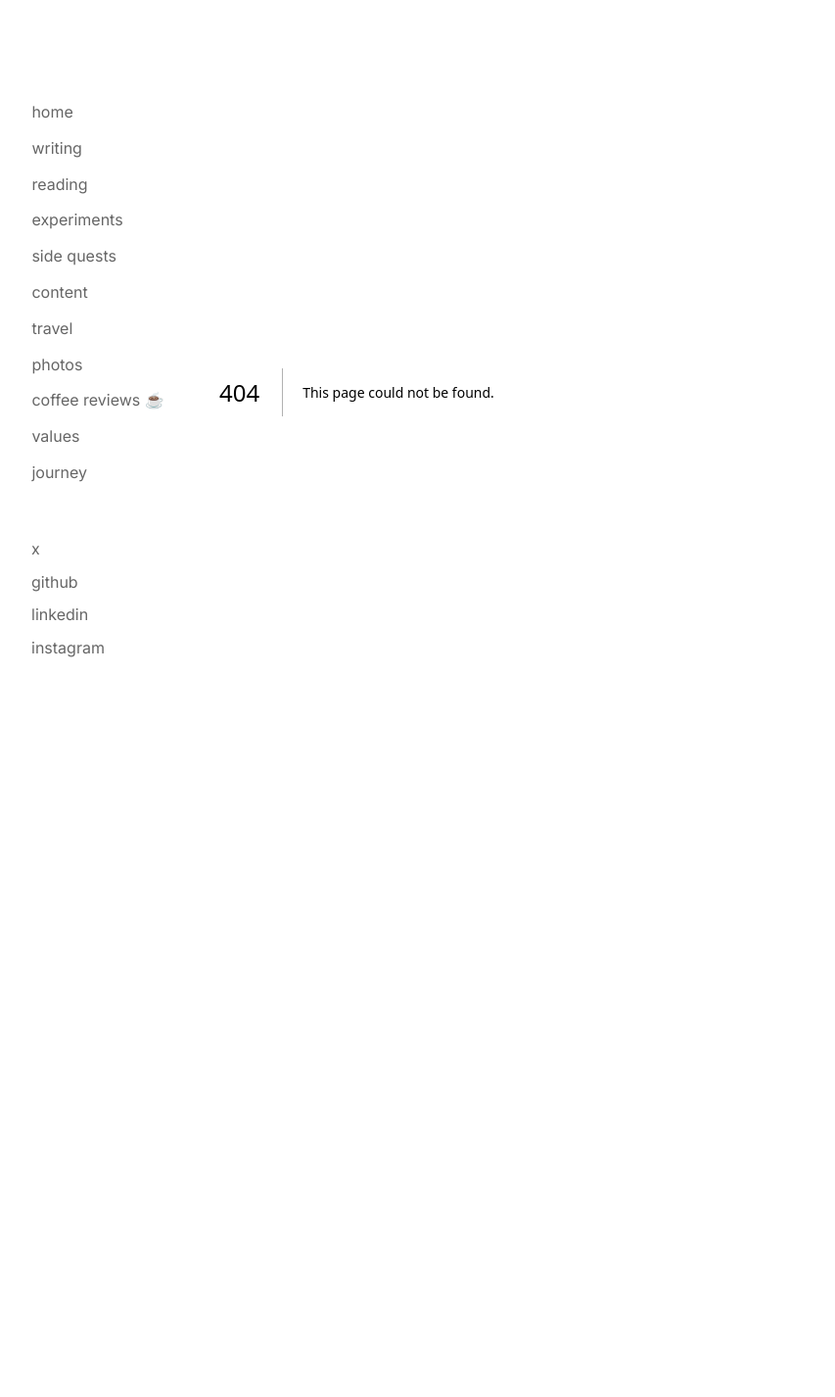
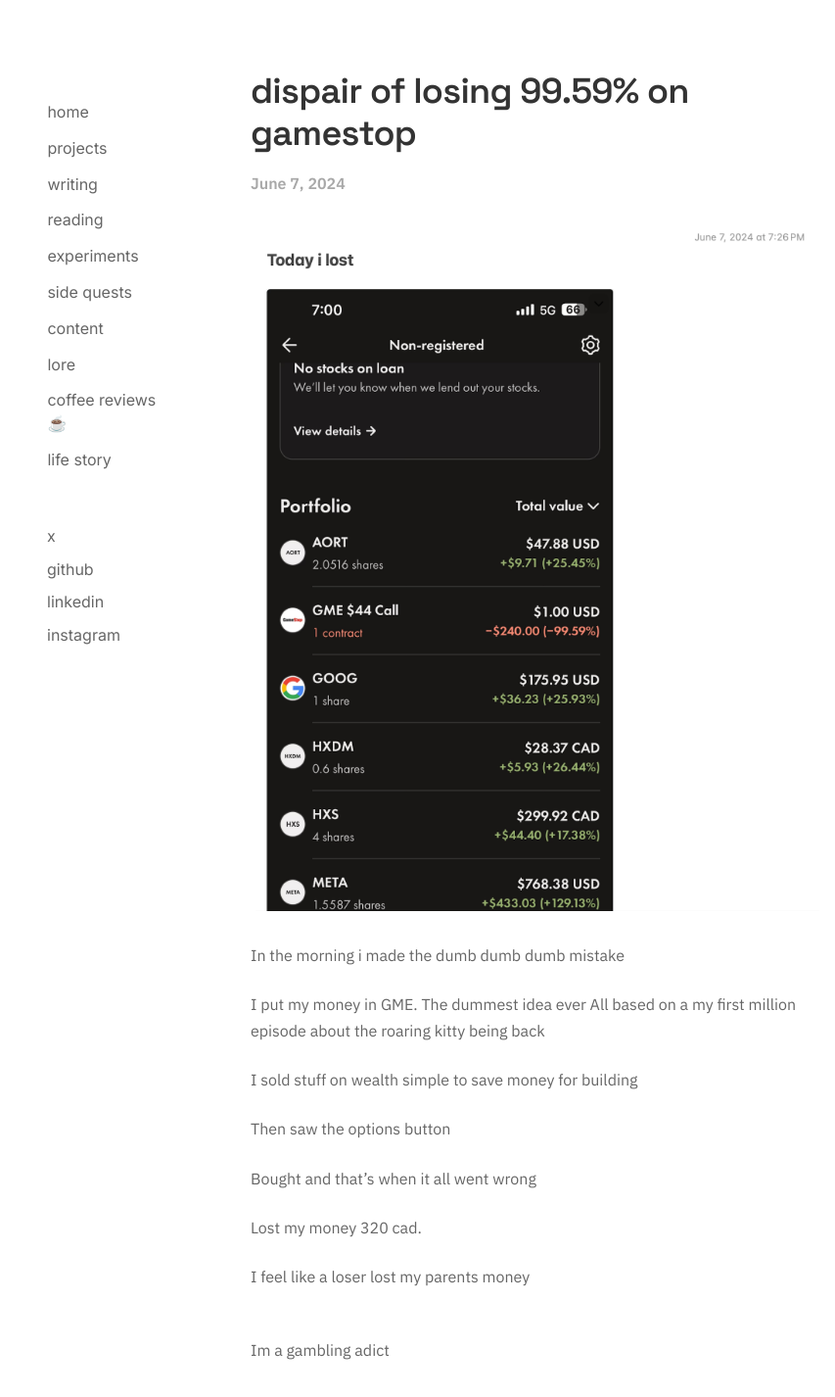
Before and after one commit to alexshibu1/alexshibu.com, a Next.js app: page /essay/gamestop in a window 1280 px wide. Before the commit this address had no page. Shown: the top 1426 px of the page at 98% size, without its empty margins (32-885 px from the left). Before the commit the page ends 800 px from the top, so only its background shows below. Built offline with nearby package versions, Linux system fonts and the light colour scheme.

Commit message:
adding two blogs. no doys off. taking dole and fiishing this git push.  super sickgit add .! like actually

```diff
--- a/app/components/sidebar.tsx
+++ b/app/components/sidebar.tsx
@@ -6,19 +6,12 @@ export default function Sidebar() {
   return (
     <div className="sidebar">
       <div className="nav-links">
-        {/* <Link
-          href="/"
-          // Change -mt-2 to -mt-8 or similar
-          className="mb-16 text-black no-underline hover:none block -mt-10"
-        >
-          <h1 className="text-5xl font-medium tracking-tighter font-[family-name:var(--font-space-grotesk)]">
-            alex
-          </h1>
-        </Link> */}
         <Link href="/" className={linkClassName}>
           home
         </Link>
-
+        <Link href="/projects" className={linkClassName}>
+          projects
+        </Link>
         <Link href="/writing" className={linkClassName}>
           writing
         </Link>
@@ -34,20 +27,14 @@ export default function Sidebar() {
         <Link href="/content" className={linkClassName}>
           content
         </Link>
-        <Link href="/travel" className={linkClassName}>
-          travel
-        </Link>
-        <Link href="/photos" className={linkClassName}>
-          photos
+        <Link href="/lore" className={linkClassName}>
+          lore
         </Link>
         <Link href="/coffee" className={linkClassName}>
           coffee reviews ☕
         </Link>
-        <Link href="/submitreview" className={linkClassName}>
-          values
-        </Link>
-        <Link href="/about" className={linkClassName}>
-          journey
+        <Link href="/life" className={linkClassName}>
+          life story
         </Link>
       </div>
 
--- /dev/null
+++ b/app/essay/gamestop/page.mdx
@@ -0,0 +1,40 @@
+export const metadata = {
+  title: "dispair of losing 99.59% on gamestop",
+  description:
+    "an morning turned insight found, options button, and a hard lesson learned.",
+  date: "June 7, 2024",
+};
+
+<EssayHeader title="dispair of losing 99.59% on gamestop" date="June 7, 2024" />
+
+<img
+  src="/images/gme/gme.png"
+  alt="GameStop Chart"
+  style={{
+    width: "100%",
+    borderRadius: "8px",
+    marginTop: "2rem",
+    marginBottom: "2rem",
+  }}
+/>
+
+In the morning i made the dumb dumb dumb mistake
+
+I put my money in GME.
+The dummest idea ever
+All based on a my first million episode about the roaring kitty being back
+
+I sold stuff on wealth simple to save money for building
+
+Then saw the options button
+
+Bought and that’s when it all went wrong
+
+Lost my money
+320 cad.
+
+I feel like a loser
+lost my parents money
+
+<br />
+Im a gambling adict
--- /dev/null
+++ b/app/essay/rome/page.mdx
@@ -0,0 +1,47 @@
+export const metadata = {
+  title: "tried to conquer rome, but i got conquered instead",
+  description: "under the egyption pillar looking for stuff",
+  date: "August 1, 2024",
+};
+
+<EssayHeader
+  title="tried to conquer rome, but i got conquered instead"
+  date="August 1, 2024"
+/>
+
+<img
+  src="/images/rome/image.png"
+  alt="orginal note"
+  style={{
+    width: "100%",
+    borderRadius: "8px",
+    marginTop: "2rem",
+    marginBottom: "2rem",
+  }}
+/>
+
+I have nothing better to be doing but it is the best thing
+
+For the past 1 hour, I been siting outside, under a pillar in the st Peters square.
+I don’t feel hungry, tiered or scared.
+I just feel defeated.
+
+This morning I set out with a mission.
+To conquer Rome.
+
+I went to the collsioum, then somewhere else, then Malayalam mass and by the time I figured out how to get here the basilica closed.
+
+When trying to go in, the guy told me know but I didn’t try.
+I should have asked if I could still go in.
+
+Now my flight leaves tomorrow.
+I don’t know what to do.
+
+By being not risky to arrive 2 hours than, am I not being the type of person I want to be.
+Or am I being dumb.
+
+I really wanted to see the top of the world.
+
+Also all my bank cards are failing now so don’t quite know what to do.
+
+_edit 2025: the story got wild after this_
--- a/app/globals.css
+++ b/app/globals.css
@@ -22,7 +22,7 @@ body {
 .sidebar {
   flex: 0 0 20%;
 
-  padding: 6rem 2rem 4rem 4rem;
+  padding: 6rem 2rem 4rem 5rem;
 
   font-family: var(--font-inter), system-ui, sans-serif;
 }
@@ -336,7 +336,7 @@ body {
 
 @media (min-width: 1920px) {
   .sidebar {
-    padding: 10rem 4rem 4rem 250px;
+    padding: 10rem 4rem 4rem 150px;
 
     font-size: 22px;
   }
```
Also changed, not shown: public/images/gme/gme.png (added), public/images/rome/image.png (added).
